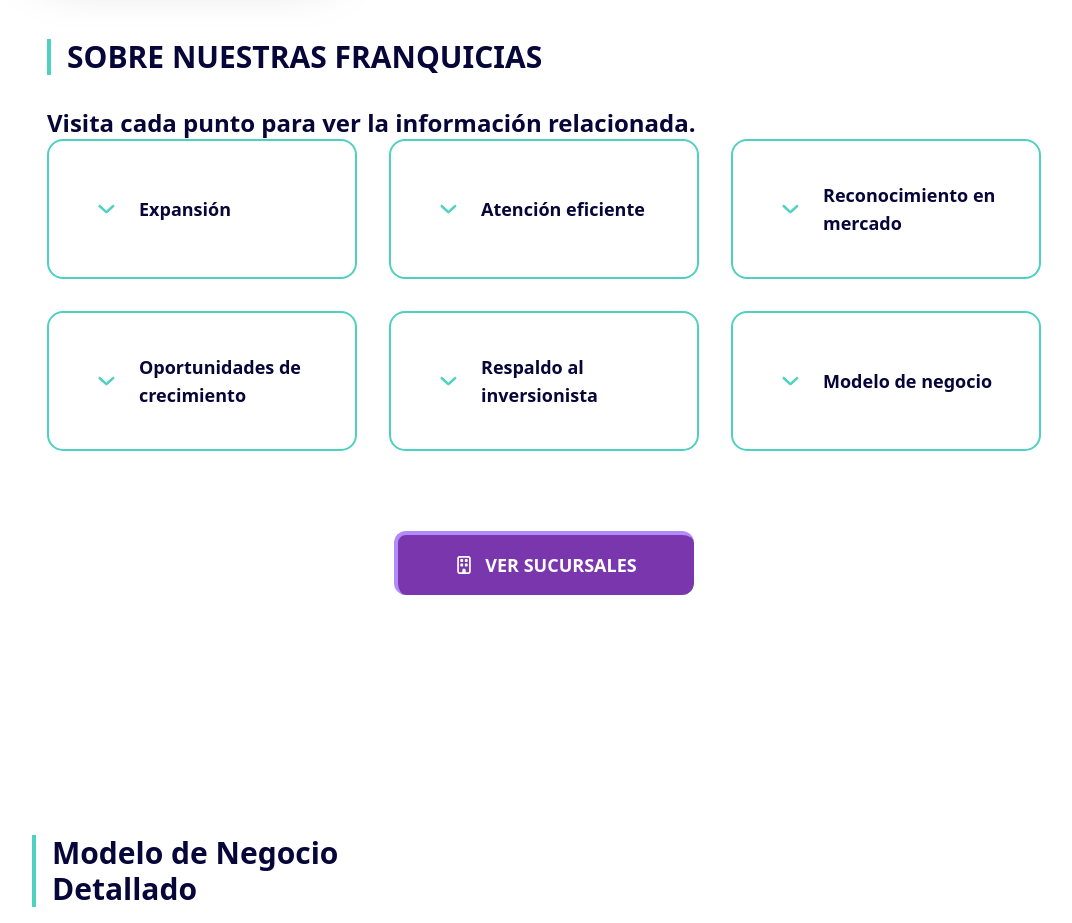
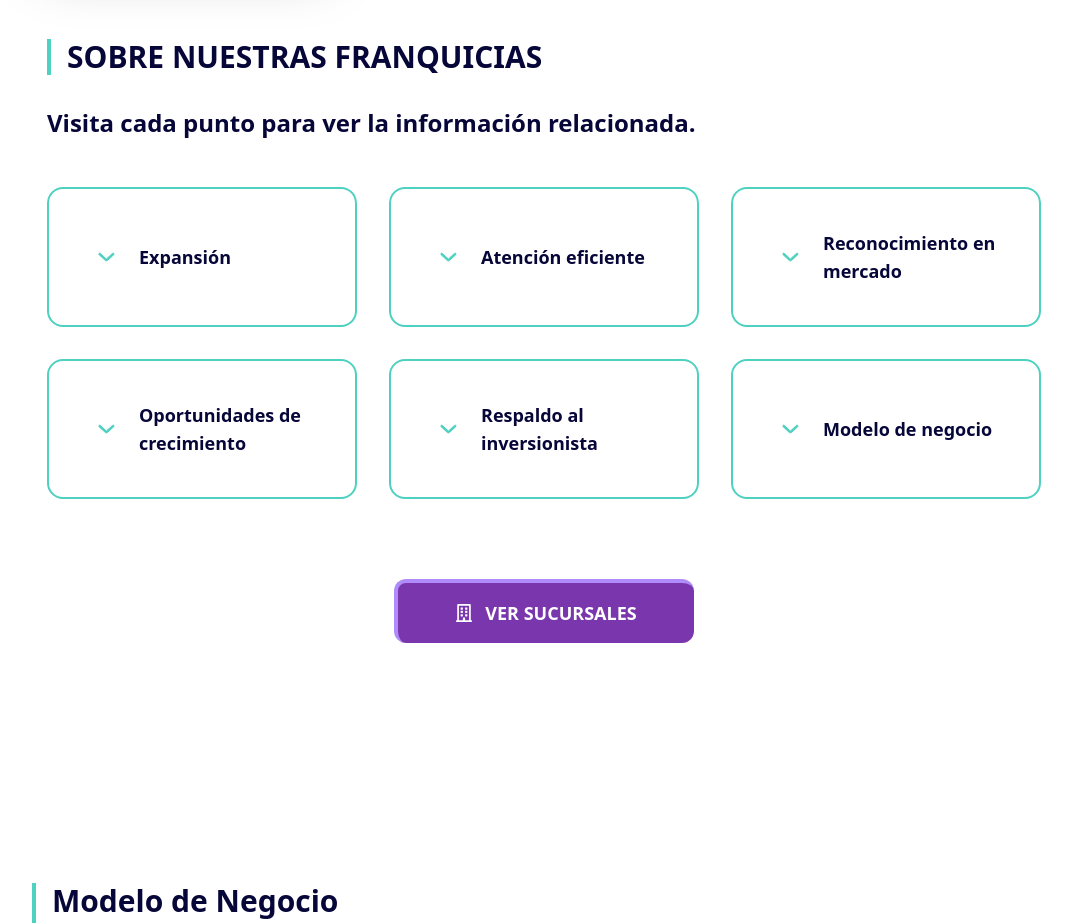
Before and after one commit to dspwebstudiomx/easylav-react, a React (Vite) app: page /franquicias in a window 1280 px wide. Shown: the part 2600-3523 px from the top of the page, without its empty margins (96-1168 px from the left). Built offline with nearby package versions, Linux system fonts and the light colour scheme.

Commit message:
Refactoriza el componente SobreNuestrasFranquicias para mejorar la estructura y la legibilidad, e integra el componente PreguntasFranquicias para una mejor experiencia del usuario.

```diff
--- a/src/pages/franquicias/SobreNuestrasFranquicias.jsx
+++ b/src/pages/franquicias/SobreNuestrasFranquicias.jsx
@@ -1,7 +1,7 @@
-import { Accordion, BorderLeft, ButtonContainer, ButtonSecondary, Container, Section, TitleH2 } from 'components';
-import { franquiciaDescripciones } from 'data';
-import { FaRegBuilding } from 'react-icons/fa6';
+import { BorderLeft, Container, Section, TitleH2 } from 'components';
+import PreguntasFranquicias from './PreguntasFranquicias';
 
+// Estilos
 const FRANQUICIAS_UI = {
   TITLEH1: {
     COLOR: 'text-dark dark:text-light',
@@ -23,11 +23,12 @@ const FRANQUICIAS_UI = {
 
 const styles = `${FRANQUICIAS_UI.TITLEH1.COLOR} ${FRANQUICIAS_UI.TITLEH1.FONT_SIZE} ${FRANQUICIAS_UI.TITLEH1.FONT_WEIGHT} ${FRANQUICIAS_UI.TITLEH1.LETTER_SPACING}`;
 
+// Estructura
 const SobreNuestrasFranquicias = () => {
   return (
     <Section className="flex flex-col sm:gap-12" id="sobre-nuestras-franquicias">
       <Container>
-        {/* Title */}
+        {/* Título y Descripción */}
         <div className="w-full px-4 sm:px-0">
           <div className="mx-auto mb-[60px] lg:mb-0 flex flex-col gap-0">
             <BorderLeft>
@@ -40,25 +41,11 @@ const SobreNuestrasFranquicias = () => {
             </h3>
           </div>
         </div>
-        {/* Title */}
-        {/* Questions */}
-        <ul className="grid sm:grid-cols-2 md:grid-cols-3 gap-8">
-          {franquiciaDescripciones.map((description) => (
-            <li key={description.id} id={`descripcion-${description.id}`} className="text-dark">
-              <Accordion height="h-[120px]" title={description.title} description={description.description} />
-            </li>
-          ))}
-        </ul>
-        <ButtonContainer position={'justify-center sm:justify-center items-center my-20'}>
-          <ButtonSecondary
-            href={'/sucursales'}
-            title={'Ver Sucursales'}
-            icon={<FaRegBuilding />}
-            width={''}
-            name="ver sucursales"
-          />
-        </ButtonContainer>
-        {/* Questions */}
+        {/* Título y Descripción */}
+
+        {/* Preguntas Frecuentes */}
+        <PreguntasFranquicias />
+        {/* Preguntas Frecuentes */}
       </Container>
     </Section>
   );
```
